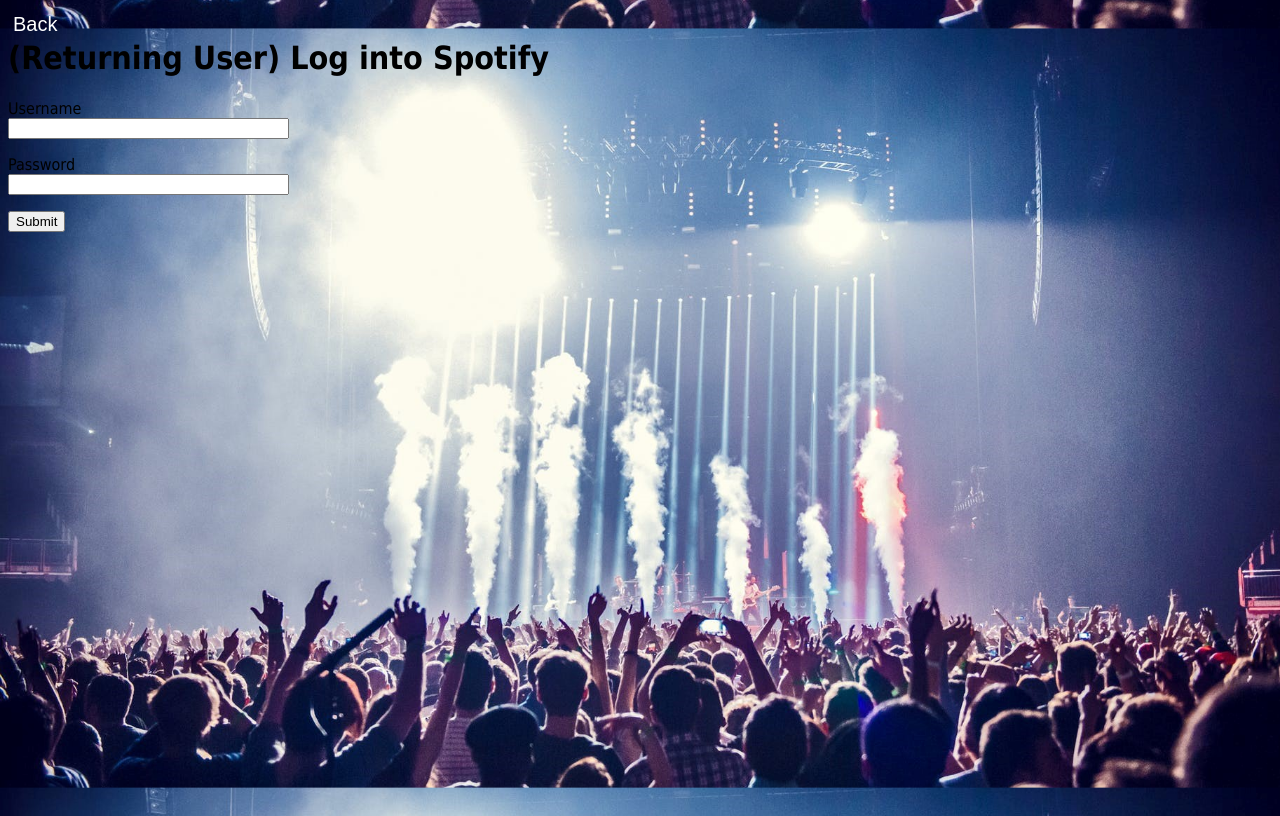
After one commit to CS-316-Group/Project, a Flask app: template src/d04_app/templates/returninglogin.html in a window 1280 px wide. The commit adds this page. Run offline with Flask 2, Linux system fonts and the light colour scheme; the template is opened without the code that fills it, so the values that code supplies are empty, except form fields; tables that the repository leaves empty hold one stand-in row (values such as "Sample post"); form fields are guessed from the names that the template uses.

Commit message:
Created newlogin and returninglogin pages

```diff
--- a/src/d04_app/app.py
+++ b/src/d04_app/app.py
@@ -28,17 +28,16 @@ def welcome():
 # returning user: check if username exists already in database, if so, then refresh creds
 # and redirect to homepage -- i.e. do what spotipy does
 
-# this can be the new user method
-@app.route('/login', methods=['GET', 'POST'])
-def login():
-    form = forms.LoginForm() # have login form return username
+# this is the new user method
+@app.route('/newlogin', methods=['GET', 'POST'])
+def newlogin():
+    form = forms.NewLoginForm() # have login form return username
     # check if exists already, if not, then go to spotify login
     if form.validate_on_submit():
 
         new_username = form.username.data
+        new_password = form.password.data
         session['new_username']= new_username
-
-        remember_me = form.remember_me.data
 
         # TODO: check that desired username is unique by querying database and verifying no matches
 
@@ -46,8 +45,31 @@ def login():
         response = startup.getUser()
         return redirect(response) # user is redirected from Spotify back to /callback
 
-    return render_template('login.html', form=form)
+    return render_template('newlogin.html', form=form)
 
+# this is the returning user method
+@app.route('/returninglogin', methods=['GET', 'POST'])
+def returninglogin():
+    form = forms.ReturningLoginForm() # have returning login form return username and password
+    # check if exists already, if not, then
+    if form.validate_on_submit():
+
+        new_username = form.username.data
+        new_password = form.password.data
+        session['new_username']= new_username
+
+        # if username is in database
+        	# if correct password
+
+        	# if incorrect password
+
+        # if username not in the database
+
+        # response is the redirect url to Spotify permission page
+        response = startup.getUser()
+        return redirect(response) # user is redirected from Spotify back to /callback
+
+    return render_template('returninglogin.html', form=form)
 
 @app.route('/callback/')
 def callback():
--- /dev/null
+++ b/src/d04_app/static/stylesheets/returninglogin.css
@@ -0,0 +1,10 @@
+body {
+    font-family: tahoma;
+    height: 100%;
+    width: 100%;
+    /* background-image: url(https://picsum.photos/g/3000/2000); */
+    background-image: url('../img/concert.jpeg');
+    background-size: 100% auto;
+    background-position: center;
+    background-repeat: repeat;
+}
--- a/src/d04_app/templates/home.html
+++ b/src/d04_app/templates/home.html
@@ -41,7 +41,10 @@
       <a href="/"><button class="btn">Home</button></a>
     </div>
     <div class="column">
-      <a href="/login"><button class="btn">Login</button></a>
+      <a href="/newlogin"><button class="btn">New User Login</button></a>
+    </div>
+    <div class="column">
+      <a href="/returninglogin"><button class="btn">Returning User Login</button></a>
     </div>
     <div class="column">
       <a href="/welcome"><button class="btn">Meet the Team</button></a>
--- /dev/null
+++ b/src/d04_app/templates/returninglogin.html
@@ -0,0 +1,68 @@
+<!-- db_string =  "postgres://vcm:dbpasswd@localhost:5432/beers"
+db = create_engine(db_string)   -->
+
+<!-- this page is the sign in page -->
+<head>
+    <link rel="stylesheet" type="text/css" href="{{ url_for('static',filename='stylesheets/returninglogin.css') }}">
+    <script type="text/javascript" src="{{ url_for('static',filename='js/returninglogin.js') }}"></script>
+    <style>
+        .button {
+          border-radius: 0px;
+          background-color: none;
+          border: none;
+          color: #FFFFFF;
+          font-size: 20px;
+          padding: 0px;
+          width: 0px;
+          height: 0px;
+          text-align: center;
+          vertical-align: center;
+          transition: all 0.5s;
+          cursor: pointer;
+          margin: 5px;
+        }
+
+        .button span {
+          cursor: pointer;
+          display: inline-block;
+          position: relative;
+          transition: 0.5s;
+        }
+
+        .button span:after {
+          content: '\00bb';
+          position: absolute;
+          opacity: 0;
+          top: 0;
+          right: -20px;
+          transition: 0.5s;
+        }
+
+        .button:hover span {
+          padding-right: 25px;
+        }
+
+        .button:hover span:after {
+          opacity: 1;
+          right: 0;
+          transform: rotate(180deg)
+        }
+      </style>
+</head>
+
+<button class="button" style="vertical-align:middle" onclick="location.href='/'"><span>Back </span></button>
+<body>
+    <h1>(Returning User) Log into Spotify</h1>
+        <form action="" method="post" novalidate>
+            {{ form.hidden_tag() }}
+            <p>
+                {{ form.username.label }}<br>
+                {{ form.username(size=32) }}
+            </p>
+            <p>
+                {{ form.password.label }}<br>
+                {{ form.password(size=32) }}
+            </p>
+            <p>{{ form.submit() }}</p>
+        </form>
+</body>
```
Also changed, not shown: src/d04_app/forms.py (+7 -3 lines), src/d04_app/templates/newlogin.html (renamed from src/d04_app/templates/login.html, +7 -4 lines), src/d04_app/README.md, src/d04_app/static/stylesheets/newlogin.css (renamed from src/d04_app/static/stylesheets/login.css).
